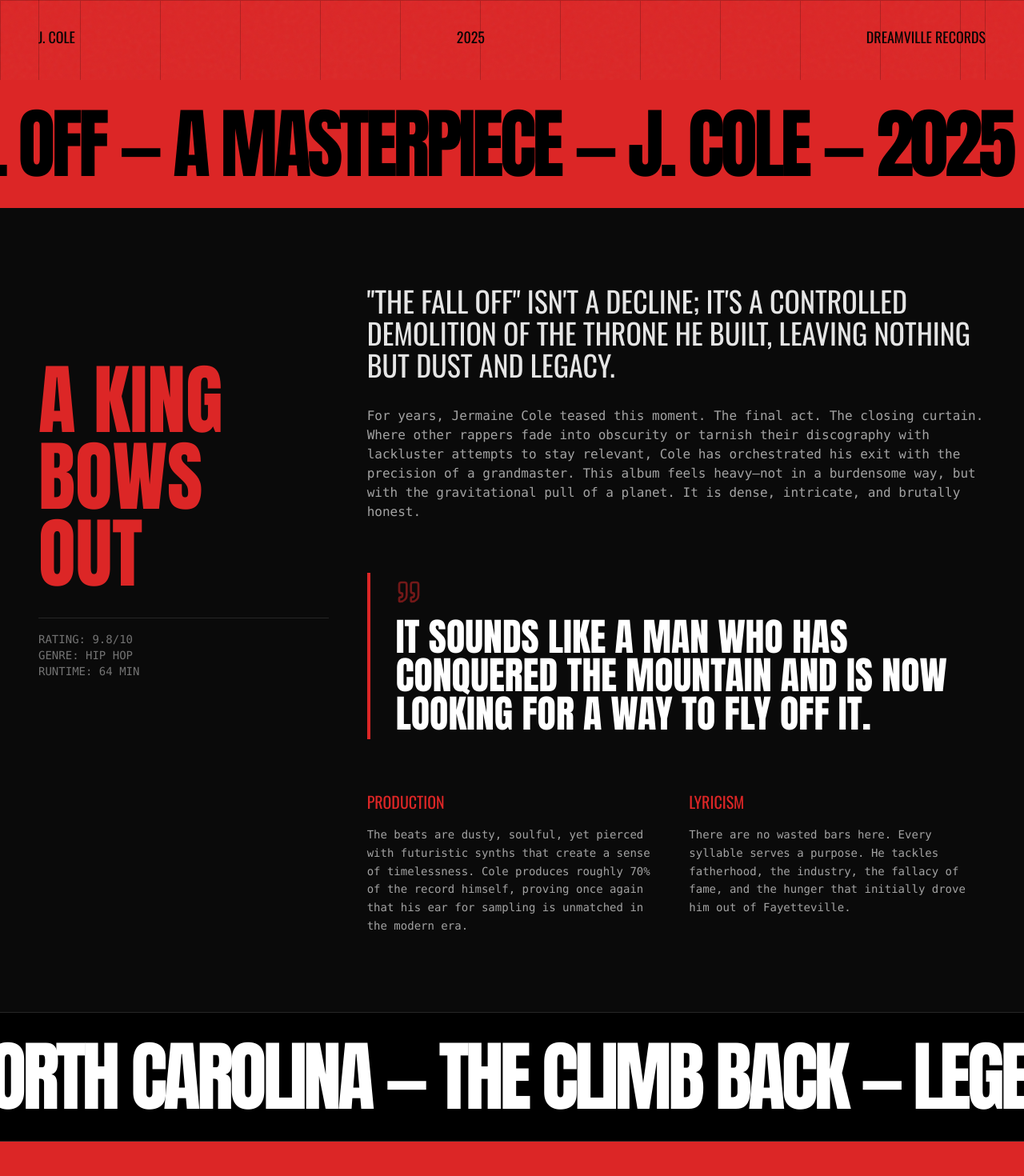
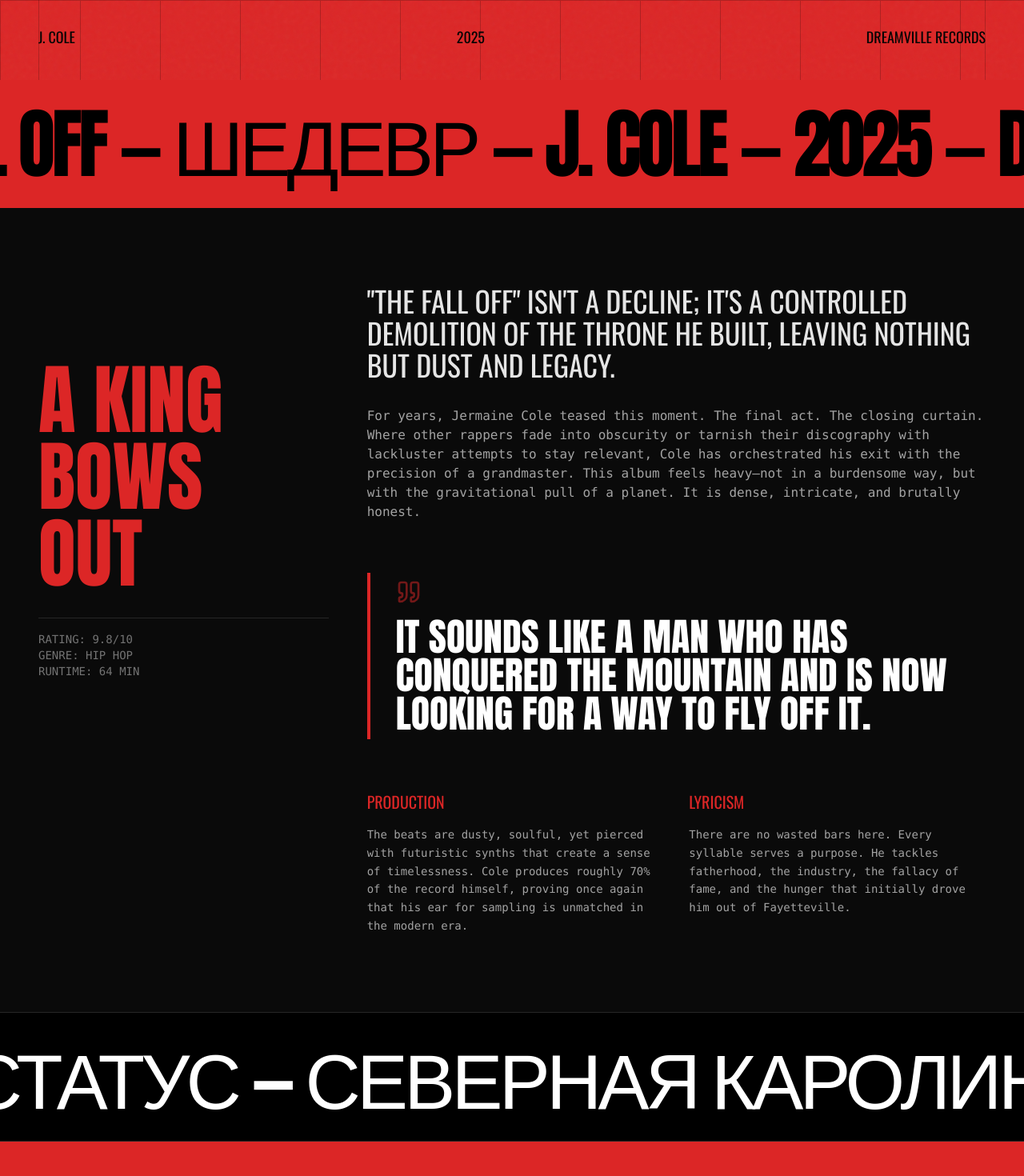
Before and after one commit to russiankendricklamar/J.-Cole-The-Fall-Off-Review, a React (Vite) app: page / in a window 1280 px wide. Shown: the part 700-2170 px from the top of the page at 80% size. Built offline with nearby package versions, Linux system fonts and the light colour scheme.

Commit message:
Update App.tsx

```diff
--- a/App.tsx
+++ b/App.tsx
@@ -7,9 +7,11 @@
 import Footer from './Components/Footer';
 import Navigation from './Components/Navigation';
 import { AnimatePresence, motion } from 'framer-motion';
+import { useLanguage } from './contexts/LanguageContext';
 
 const App: React.FC = () => {
   const [loading, setLoading] = useState(true);
+  const { t } = useLanguage();
 
   useEffect(() => {
     // Simulate initial loading for effect
@@ -41,9 +43,9 @@
             <Navigation />
             <main className="relative z-10">
               <Hero />
-              <MarqueeStrip text="THE FALL OFF — A MASTERPIECE — J. COLE — 2025 — DREAMVILLE —" direction="left" />
+              <MarqueeStrip text={t.marquee.strip1} direction="left" />
               <ReviewContent />
-              <MarqueeStrip text="LEGENDARY STATUS — NORTH CAROLINA — THE CLIMB BACK —" direction="right" theme="dark" />
+              <MarqueeStrip text={t.marquee.strip2} direction="right" theme="dark" />
               <VisualShowcase />
               <TrackList />
               <Footer />
```
